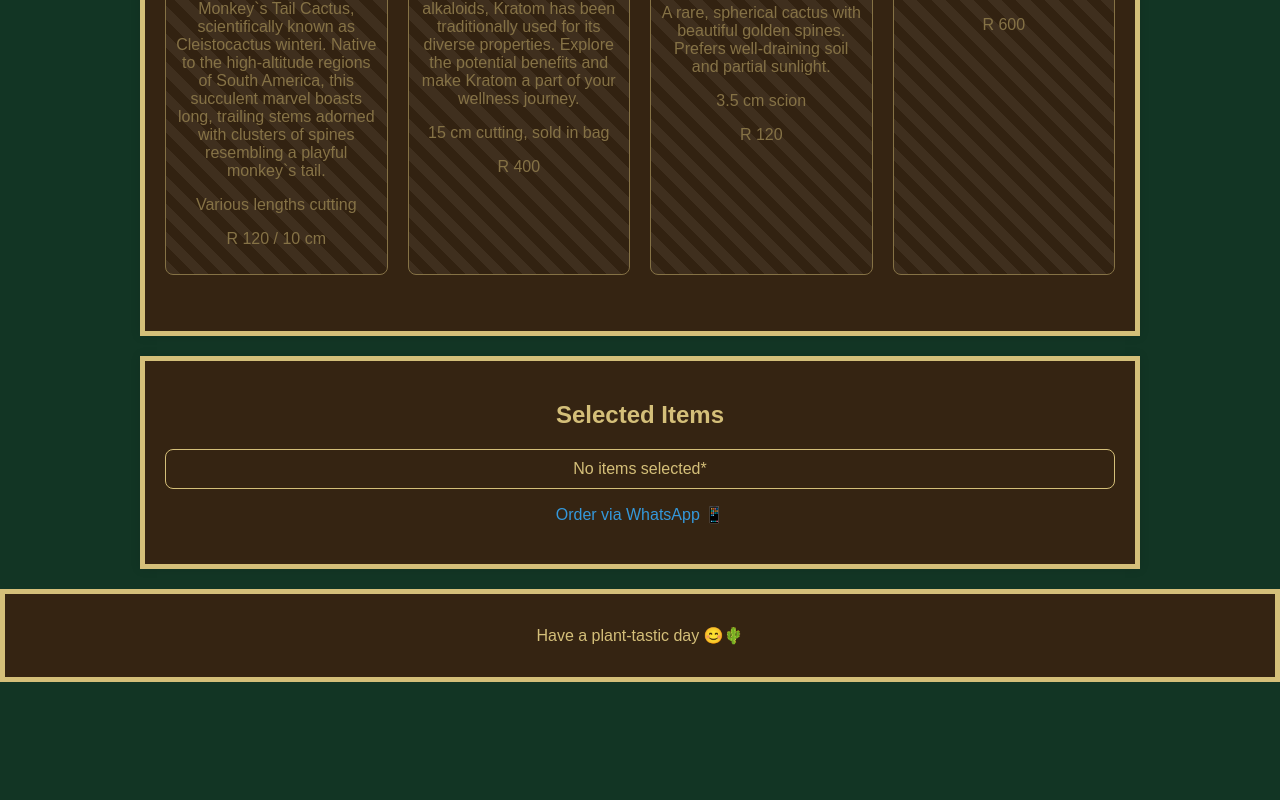
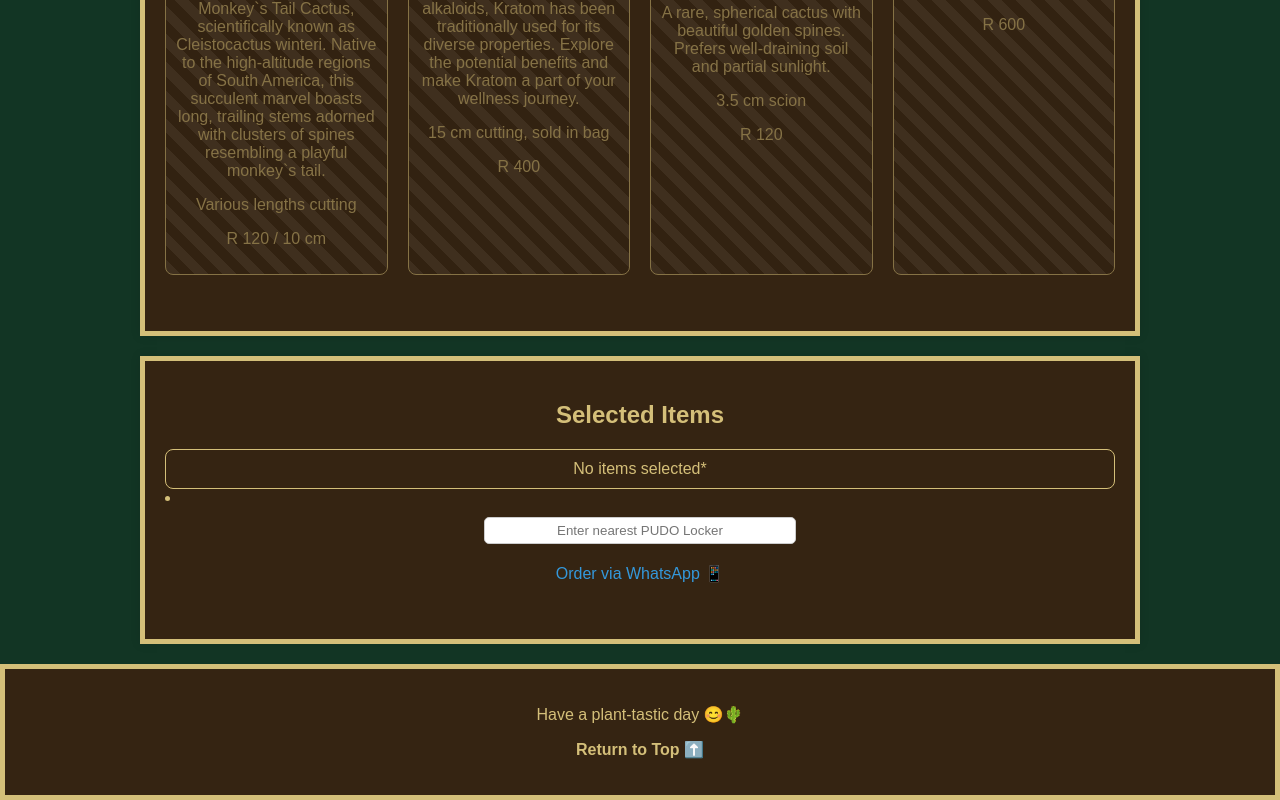
Before and after one commit to Jethro690/rasdan_react, a React (Create React App) app: page / in a window 1280 px wide. Shown: the part 2877-3677 px from the top of the page. Before the commit the page ends 3559 px from the top, so only its background shows below. Built offline with nearby package versions, Linux system fonts and the light colour scheme.

Commit message:
Fixed or message in whatsapp and add a return to top button

```diff
--- a/src/components/Footer.js
+++ b/src/components/Footer.js
@@ -1,9 +1,30 @@
 import React from 'react';
 
 function Footer() {
+    const scrollToTop = () => {
+        window.scrollTo({ top: 0, behavior: 'smooth' });
+    };
+
     return (
-        <footer>
+        <footer style={{ textAlign: 'center', padding: '20px' }}>
             <p>Have a plant-tastic day 😊🌵</p>
+            <p>
+                <a
+                    href="#"
+                    onClick={(e) => {
+                        e.preventDefault(); // Prevents jumping to top instantly
+                        scrollToTop();
+                    }}
+                    style={{
+                        color: '#d4bf79', /* Gold color */
+                        textDecoration: 'none',
+                        fontWeight: 'bold',
+                        cursor: 'pointer'
+                    }}
+                >
+                    Return to Top ⬆️
+                </a>
+            </p>
         </footer>
     );
 }
--- a/src/components/Order.js
+++ b/src/components/Order.js
@@ -1,23 +1,56 @@
-import React from 'react';
+import React, { useState } from 'react';
 
 function Order({ selectedItems }) {
+    const [customerLocation, setCustomerLocation] = useState('');
+
+    const handleLocationChange = (event) => {
+        setCustomerLocation(event.target.value);
+    };
+
+    const formatWhatsAppMessage = () => {
+        if (selectedItems.length === 0) {
+            return "I'm interested in purchasing some plants. Please let me know what’s available.";
+        }
+
+        const itemList = selectedItems.map(item => `${item.name} - ${item.price}`).join('\n');
+        const locationText = customerLocation ? `I'm based in ${customerLocation}, and I want the following:\n` : "I want the following:\n";
+
+        return `${locationText}${itemList}`;
+    };
+
+    const whatsappLink = `https://wa.me/27643201946?text=${encodeURIComponent(formatWhatsAppMessage())}`;
+
     return (
         <section className="order-box">
             <h2>Selected Items</h2>
             {selectedItems.length > 0 ? (
                 <div className='info-boxlet'>
-                    {selectedItems.map((item, index) => (
-                        <li key={index}>{item.name} - {item.price}</li>
-                    ))}
+                    <ul>
+                        {selectedItems.map((item, index) => (
+                            <li key={index}>{item.name} - {item.price}</li>
+                        ))}
+                    </ul>
                 </div>
             ) : (
                 <div className='info-boxlet'>No items selected*</div>
             )}
-            <ul>
+
+            {/* Centered Input Section */}
+            <li>
+            <div className="input-container">
+                <input
+                    type="text"
+                    id="location"
+                    value={customerLocation}
+                    onChange={handleLocationChange}
+                    placeholder="Enter nearest PUDO Locker"
+                />
+            </div>
+            </li>
+
+            <ul className="button-container">
                 <li>
-                    <a href={`https://wa.me/27643201946?text=${encodeURIComponent(selectedItems.map(item => item.name).join(', '))}`}
-                        target="_blank"
-                        rel="noopener noreferrer">
+                    <a href={whatsappLink} target="_blank" rel="noopener noreferrer">
                         Order via WhatsApp 📱
                     </a>
                 </li>
--- a/src/styles.css
+++ b/src/styles.css
@@ -99,6 +99,35 @@ img {
     grid-template-columns: repeat(auto-fill, minmax(200px, 1fr));
     gap: 20px;
 }
+
+.input-container {
+    display: flex;
+    flex-direction: column;
+    align-items: center;
+    margin: 10px 0;
+}
+
+.input-container label {
+    margin-bottom: 5px;
+    font-weight: bold;
+    text-align: center;
+}
+
+.input-container input {
+    padding: 5px;
+    width: 80%;
+    max-width: 300px;
+    text-align: center;
+    border: 1px solid #ccc;
+    border-radius: 5px;
+}
+
+.button-container {
+    display: flex;
+    justify-content: center;
+    margin-top: 10px;
+}
+
 
 /* Info sections should match product boxes */
 .info-boxlet {
```
